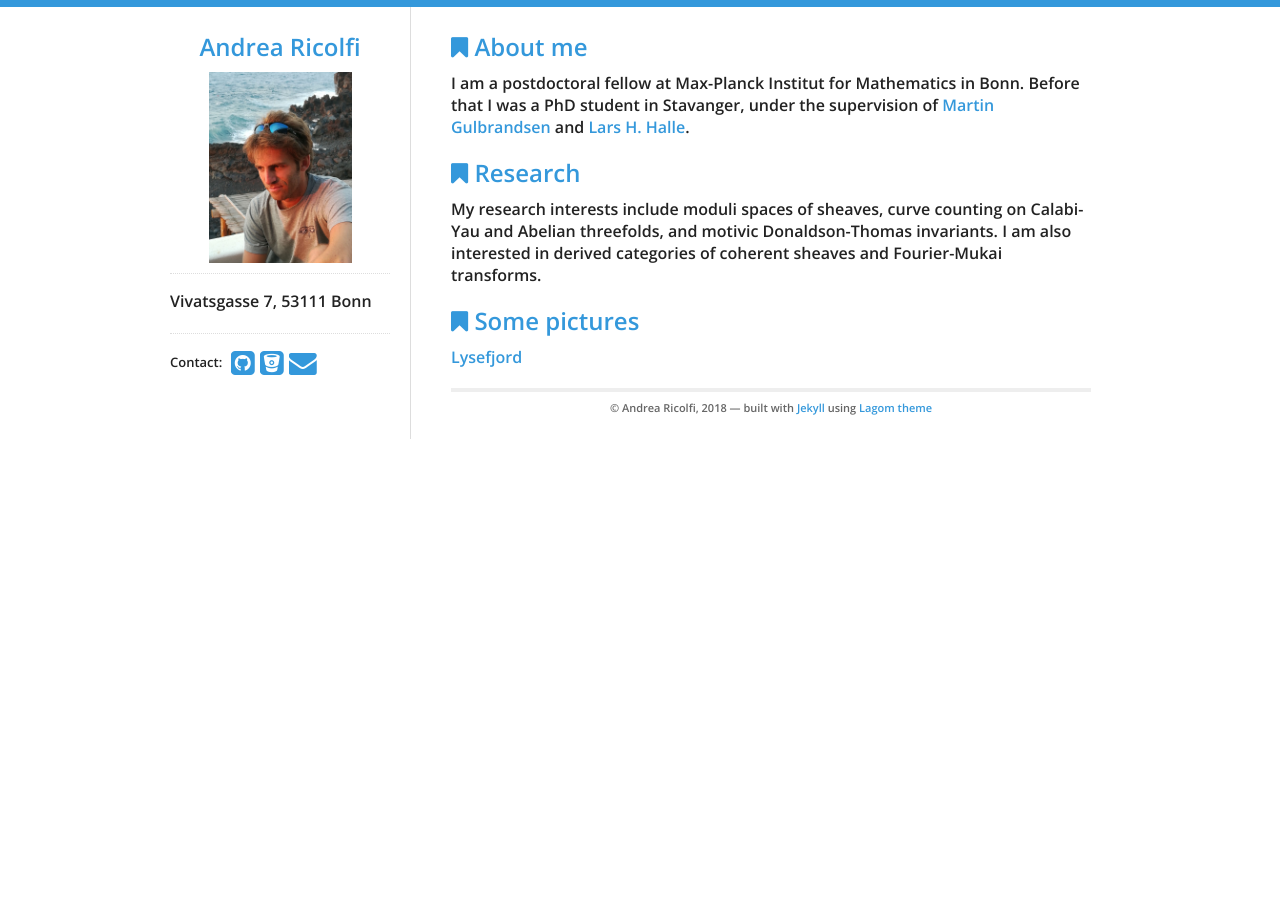
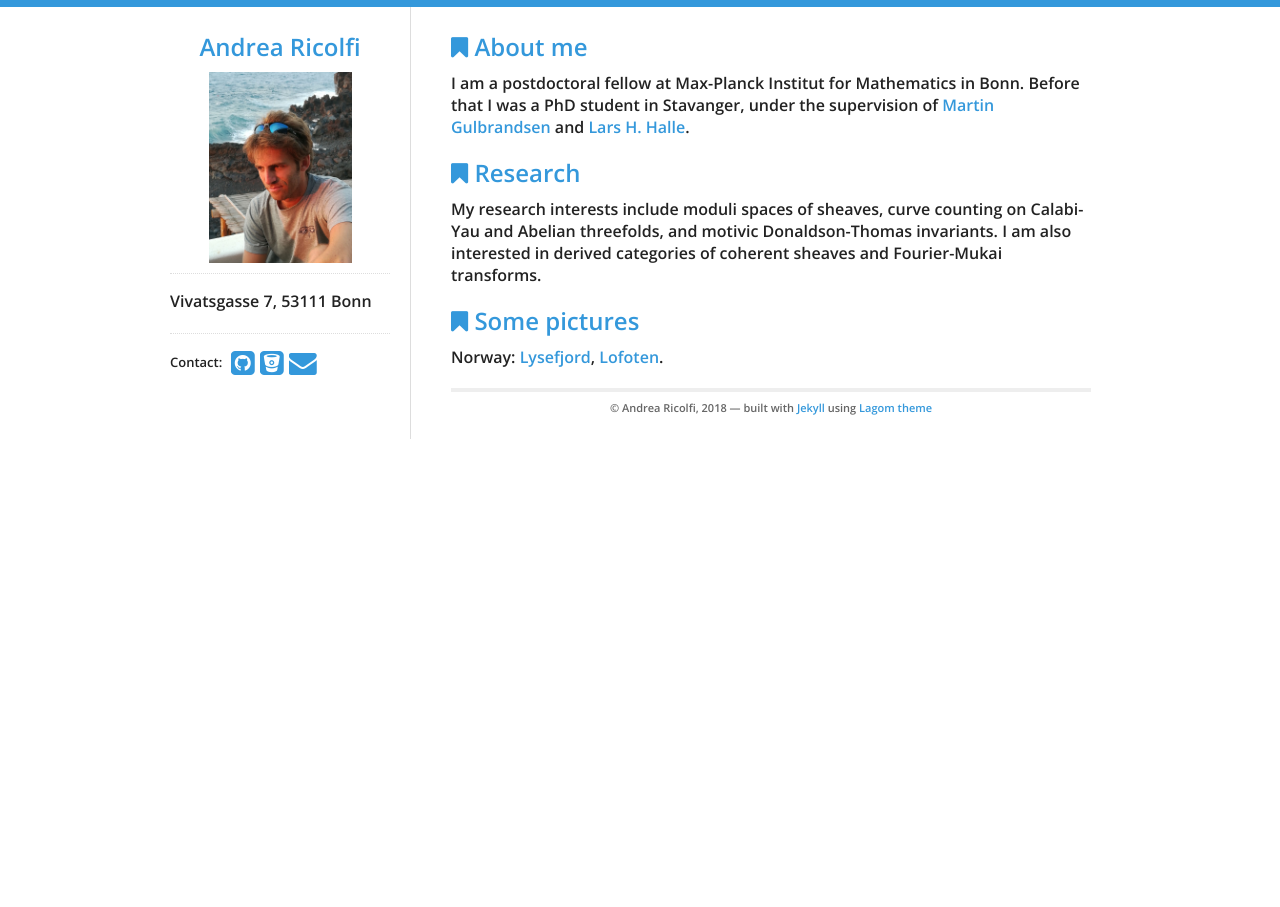
Before and after one commit to atricolfi/atricolfi.github.io, a Jekyll site: the page built from index.html, in a window 1280 px wide. Built offline with Jekyll 4.4.1, drawn with Linux system fonts in a browser that asks for light colours.

Commit message:
Update index.html
added Lofoten link.

```diff
--- a/index.html
+++ b/index.html
@@ -23,5 +23,6 @@ I am also interested in derived categories of coherent sheaves and Fourier-Mukai
 <div id="home">
   <h2><i class="fa fa-bookmark"></i> Some pictures</h2>
 <p>
-<a href="Lysefjord.html"> Lysefjord</a>
+Norway:
+<a href="Lysefjord.html"> Lysefjord</a>, <a href="Lofoten.html"> Lofoten</a>.
 </div>
```
